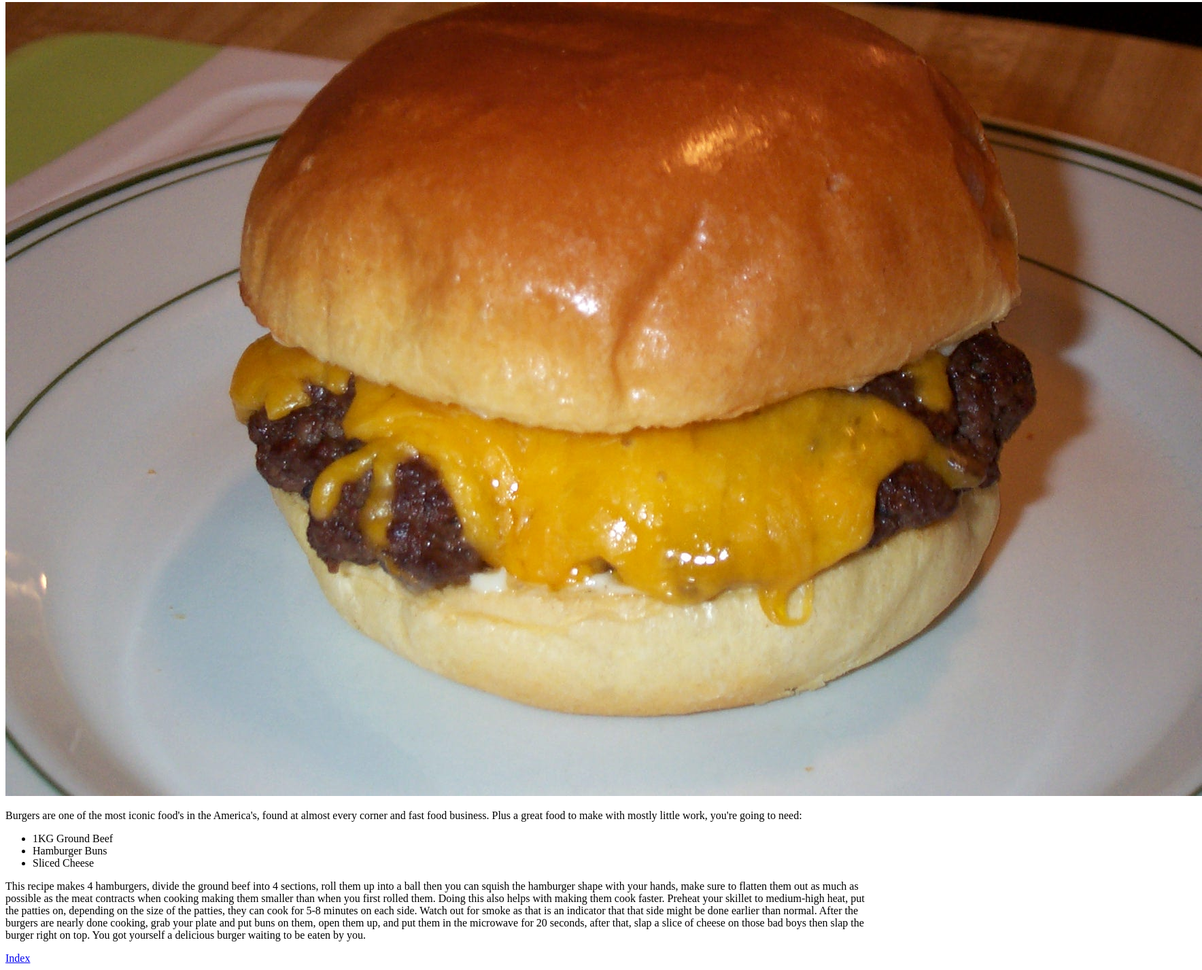
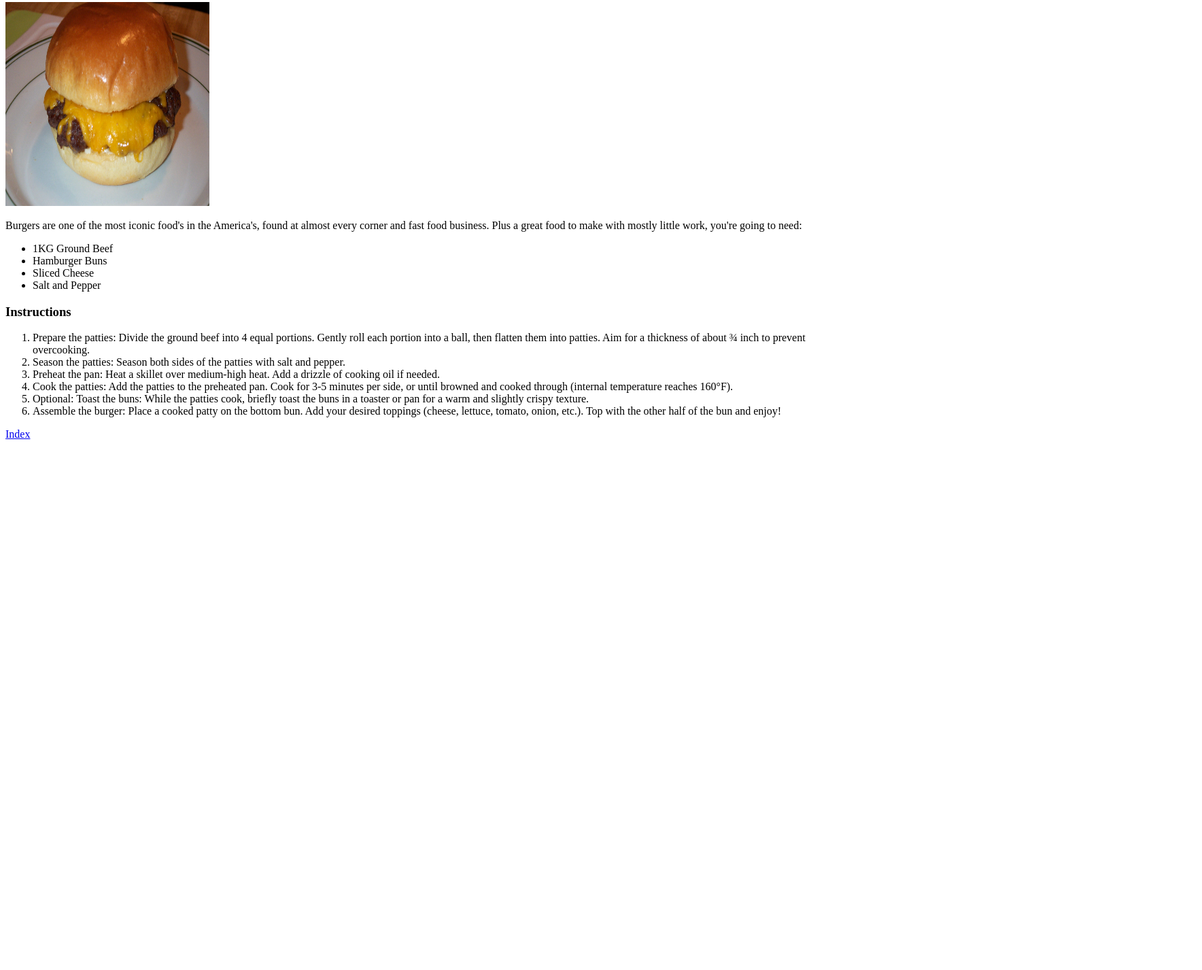
Before and after one commit to Aki-Ishimoto/odin-recipes, a plain HTML site: page recipes/burger.html in a window 1280 px wide. Shown: the part 77-1504 px from the top of the page at 68% size, 1768 px wide, since content can reach past the window. After the commit the page ends 800 px from the top, so only its background shows below. Drawn offline with Linux system fonts and the light colour scheme.

Commit message:
Add new recipe and revise other recipes
Added pancakes to the mix as well as formatted the other recipes to comply with Odin's assignment parameters

```diff
--- a/recipes/burger.html
+++ b/recipes/burger.html
@@ -7,7 +7,7 @@
 </head>
 <body>
     <h1>Hamburger</h1>
-    <img src="../images/burger.jpg">
+    <img src="../images/burger.jpg" width="300" height="300">
     <br>
     <p>Burgers are one of the most iconic food's in the America's, found at almost every corner
         and fast food business. Plus a great food to make with mostly little work, you're going
@@ -17,20 +17,18 @@
         <li>1KG Ground Beef</li>
         <li>Hamburger Buns</li>
         <li>Sliced Cheese</li>
+        <li>Salt and Pepper</li>
     </ul>
-    <p>This recipe makes 4 hamburgers, divide the ground beef into 4 sections, roll them up
-        into a ball then you can squish the hamburger shape with your hands, make sure to
-        flatten them out as much as possible as the meat contracts when cooking making
-        them smaller than when you first rolled them. Doing this also helps with making them
-        cook faster.
-        Preheat your skillet to medium-high heat, put the patties on, depending on the size of
-        the patties, they can cook for 5-8 minutes on each side. Watch out for smoke as that is
-        an indicator that that side might be done earlier than normal.
-        After the burgers are nearly done cooking, grab your plate and put buns on them, open
-        them up, and put them in the microwave for 20 seconds, after that, slap a slice of cheese
-        on those bad boys then slap the burger right on top. You got yourself a delicious burger
-        waiting to be eaten by you.
-    </p>
+    <h3>Instructions</h3>
+
+    <ol>
+        <li>Prepare the patties: Divide the ground beef into 4 equal portions. Gently roll each portion into a ball, then flatten them into patties. Aim for a thickness of about ¾ inch to prevent overcooking.</li>
+        <li>Season the patties: Season both sides of the patties with salt and pepper.</li>
+        <li>Preheat the pan: Heat a skillet over medium-high heat. Add a drizzle of cooking oil if needed.</li>
+        <li>Cook the patties: Add the patties to the preheated pan. Cook for 3-5 minutes per side, or until browned and cooked through (internal temperature reaches 160°F).</li>
+        <li>Optional: Toast the buns: While the patties cook, briefly toast the buns in a toaster or pan for a warm and slightly crispy texture.</li>
+        <li>Assemble the burger: Place a cooked patty on the bottom bun. Add your desired toppings (cheese, lettuce, tomato, onion, etc.). Top with the other half of the bun and enjoy!</li>
+    </ol>
     <a href="../index.html">Index</a>
 </body>
 </html>
```
Also changed, not shown: index.html (+1 -0 lines), recipes/pancakes.html (added, +36 -0 lines), recipes/shepherdspie.html (+11 -9 lines), images/pancakes.jpg (added), 1 other file.
